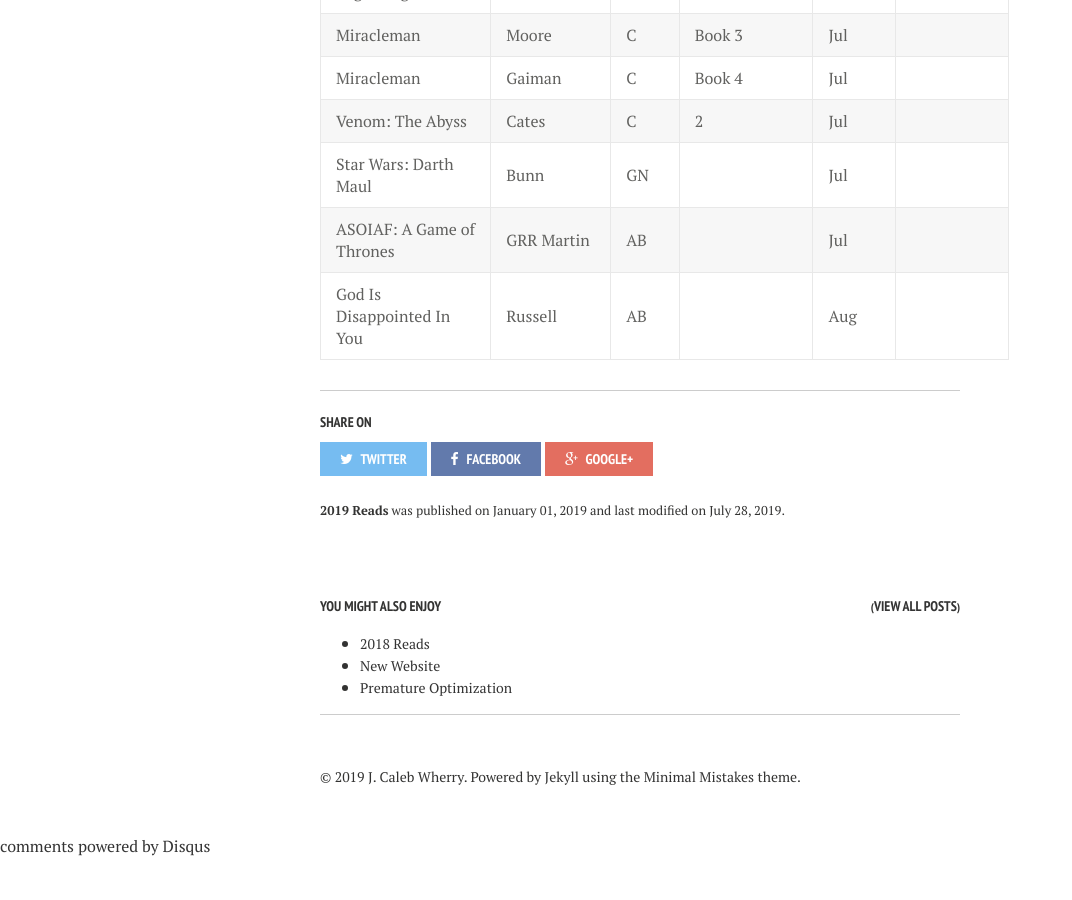
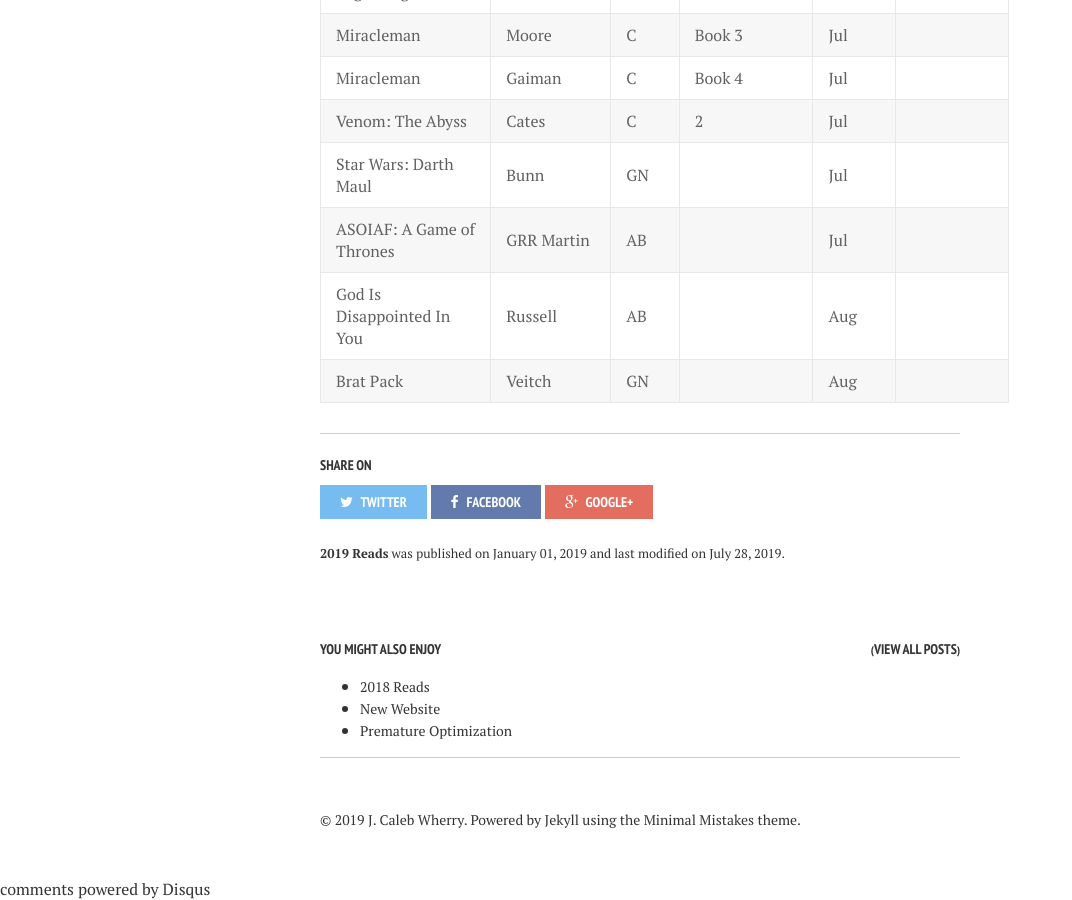
Before and after one commit to calebwherry/calebwherry.github.io, a Jekyll site: the page built from _posts/2019-01-01-2019-Reads.md, in a window 1280 px wide and 900 px high, scrolled down 6734 px. Shown: the whole window, without its empty margins (0-1072 px from the left). Built offline with Jekyll 4.4.1, drawn with Linux system fonts in a browser that asks for light colours; nearby versions of some CDN libraries; comment, search, counter and statistics services are not loaded; before the commit the page ends 7591 px from its top, so only the background shows below that.

Commit message:
Added new 2019 read

```diff
--- a/_posts/2019-01-01-2019-Reads.md
+++ b/_posts/2019-01-01-2019-Reads.md
@@ -134,3 +134,4 @@
 | Star Wars: Darth Maul                         | Bunn           | GN    |              | Jul          |                                               |
 | ASOIAF: A Game of Thrones                     | GRR Martin     | AB    |              | Jul          |                                               |
 | God Is Disappointed In You                    | Russell        | AB    |              | Aug          |                                               |
+| Brat Pack                                     | Veitch         | GN    |              | Aug          |                                               |
```
